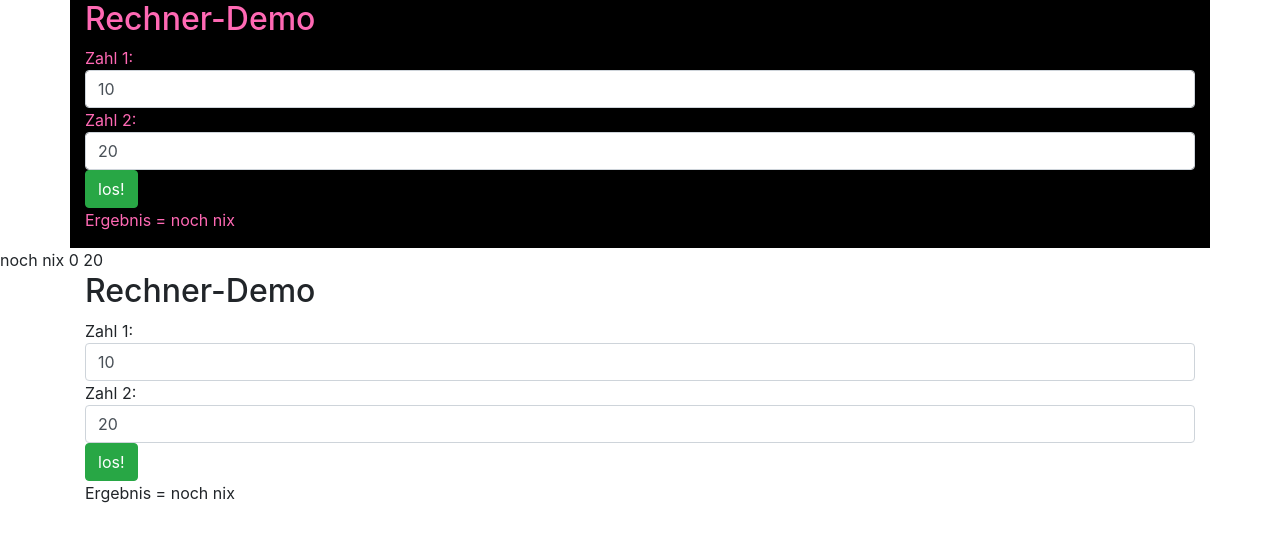
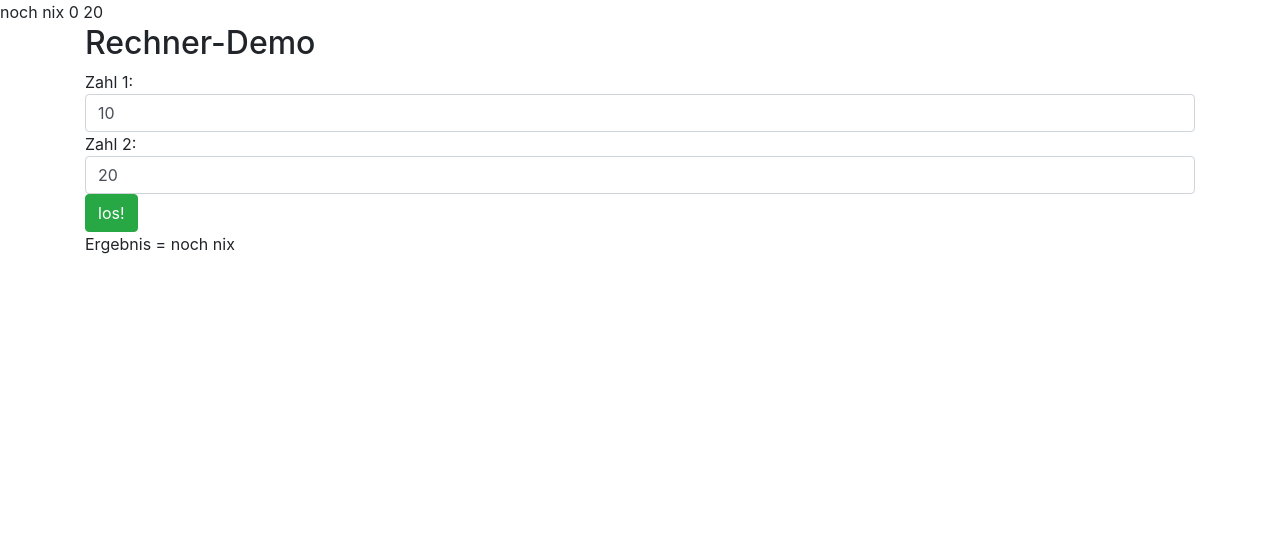
Before and after one commit to timonbarth/sabw2019-timon, an Angular app: page / in a window 1280 px wide. Shown: the top 542 px of the page. Built offline with nearby package versions, Linux system fonts and the light colour scheme.

Commit message:
1 file modified

```diff
--- a/src/app/app.component.html
+++ b/src/app/app.component.html
@@ -1,2 +1 @@
-<app-rechner-rotation></app-rechner-rotation>
 <app-modulo></app-modulo>
```
